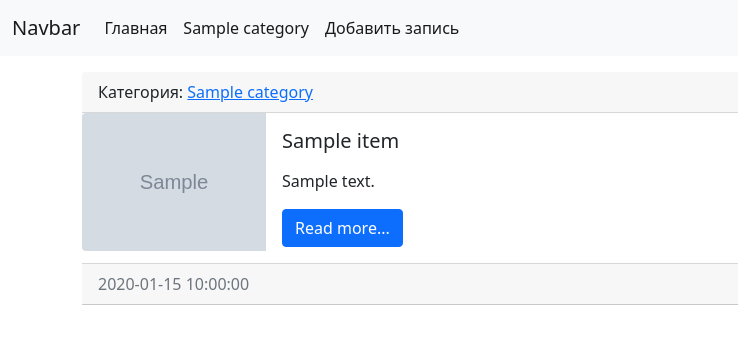
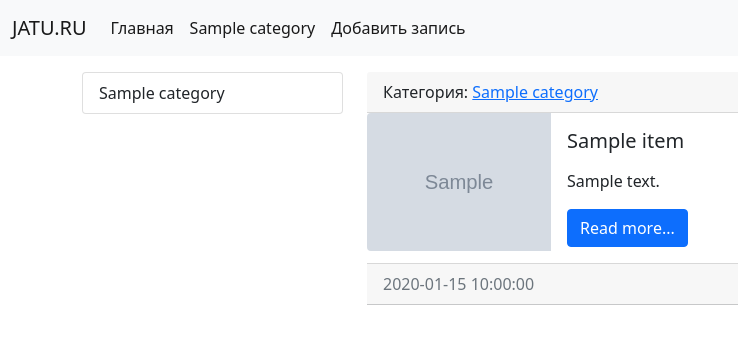
Before and after one commit to alfir777/django_jatu_ru, a Django app: template django_jatu_ru/blog/templates/blog/category.html in a window 1280 px wide. Shown: the top 344 px of the page, without its empty margins (0-738 px from the left). Run offline with Django 3.2, Linux system fonts and the light colour scheme; the template is opened without the code that fills it: most values are stand-ins (such as "Sample title", 1, 10 or a date in 2020); grey boxes marked "Sample" are stand-in pictures.

Commit message:
add sidebar

```diff
--- a/django_jatu_ru/blog/templates/blog/category.html
+++ b/django_jatu_ru/blog/templates/blog/category.html
@@ -14,7 +14,7 @@
 
 <nav class="navbar navbar-expand-lg navbar-light bg-light">
     <div class="container-fluid">
-        <a class="navbar-brand" href="/">Navbar</a>
+        <a class="navbar-brand" href="/">JATU.RU</a>
         <button class="navbar-toggler" type="button" data-bs-toggle="collapse" data-bs-target="#navbarSupportedContent"
                 aria-controls="navbarSupportedContent" aria-expanded="false" aria-label="Toggle navigation">
             <span class="navbar-toggler-icon"></span>
@@ -35,8 +35,17 @@
 
 <div class="container mt-3">
     <div class="row">
-        {% for item in blogs %}
+
+        <div class="col-md-3">
+            <div class="list-group">
+                {% for category in categories %}
+                <a href="{% url 'category' category.pk %}" class="list-group-item list-group-item-action">{{ category.title }}</a>
+                {% endfor %}
+            </div>
+        </div>
+
         <div class="col-md-8">
+            {% for item in blogs %}
             <div class="row g-0">
                 <div class="card-header">
                     Категория: <a href="{% url 'category' item.category.pk %}" class="">{{ item.category.title }}</a>
@@ -60,8 +69,9 @@
                 </div>
                 <hr>
             </div>
+            {% endfor %}
         </div>
-        {% endfor %}
+
     </div>
 </div>
 
```
Also changed, not shown: django_jatu_ru/blog/templates/blog/index.html (+12 -2 lines).
